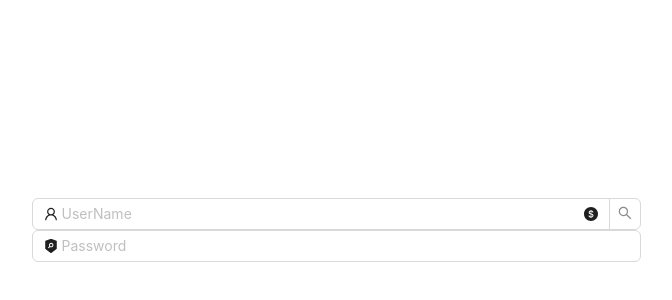
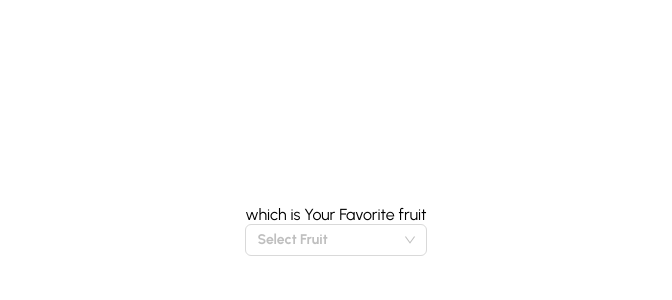
Before and after one commit to Sumanth-rockzz/AntDesignBasics, a React (Create React App) app: page / in a window 1280 px wide. Shown: the part 170-470 px from the top of the page, without its empty margins (304-976 px from the left). Built offline with nearby package versions, Linux system fonts and the light colour scheme.

Commit message:
Select Component

```diff
--- a/src/App.js
+++ b/src/App.js
@@ -1,33 +1,28 @@
 import React from "react";
 import "./App.css";
-import { Input } from "antd";
-import {
-  UserOutlined,
-  SecurityScanFilled,
-  DollarCircleFilled,
-} from "@ant-design/icons";
+import { Select } from "antd";
 
 const App = () => {
+  const fruits = ["Banana", "Mango", "Apple", "Orange"];
   return (
     <div className="app">
       <header className="app-header">
-        <Input.Search
-          placeholder="UserName"
-          maxLength={10}
-          minLength={4}
-          prefix={<UserOutlined />}
-          suffix={<DollarCircleFilled />}
+        <p>which is Your Favorite fruit</p>
+        <Select
+          mode="multiple"
+          placeholder="Select Fruit"
+          style={{ width: "100%", fontWeight: "bold", color: "blue" }}
           allowClear
-          disabled={false}
-        ></Input.Search>
-        <Input
-          placeholder="Password"
-          maxLength={10}
-          minLength={4}
-          type="password"
-          prefix={<SecurityScanFilled />}
-          allowClear
-        ></Input>
+          maxTagCount={2}
+        >
+          {fruits.map((fruit, index) => {
+            return (
+              <Select.Option value={fruit} key={index}>
+                {fruit}
+              </Select.Option>
+            );
+          })}
+        </Select>
       </header>
     </div>
   );
```
